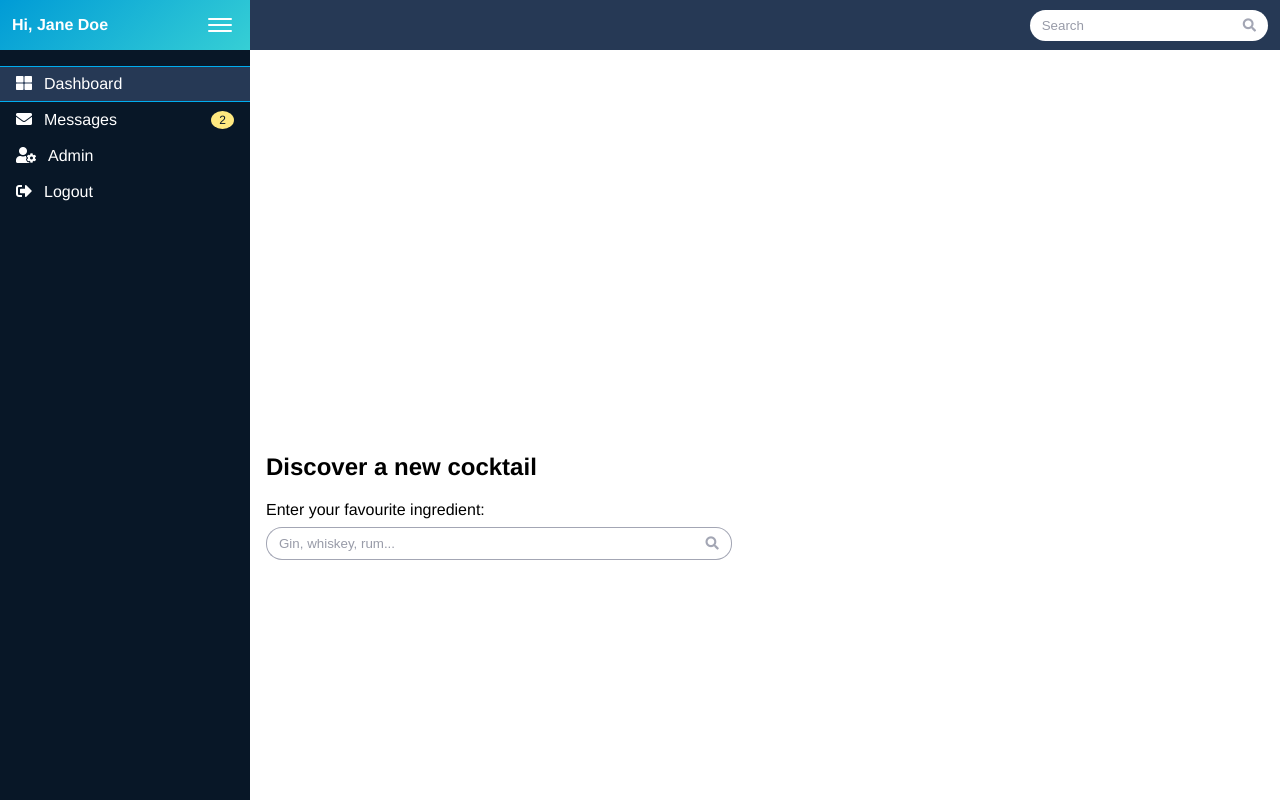
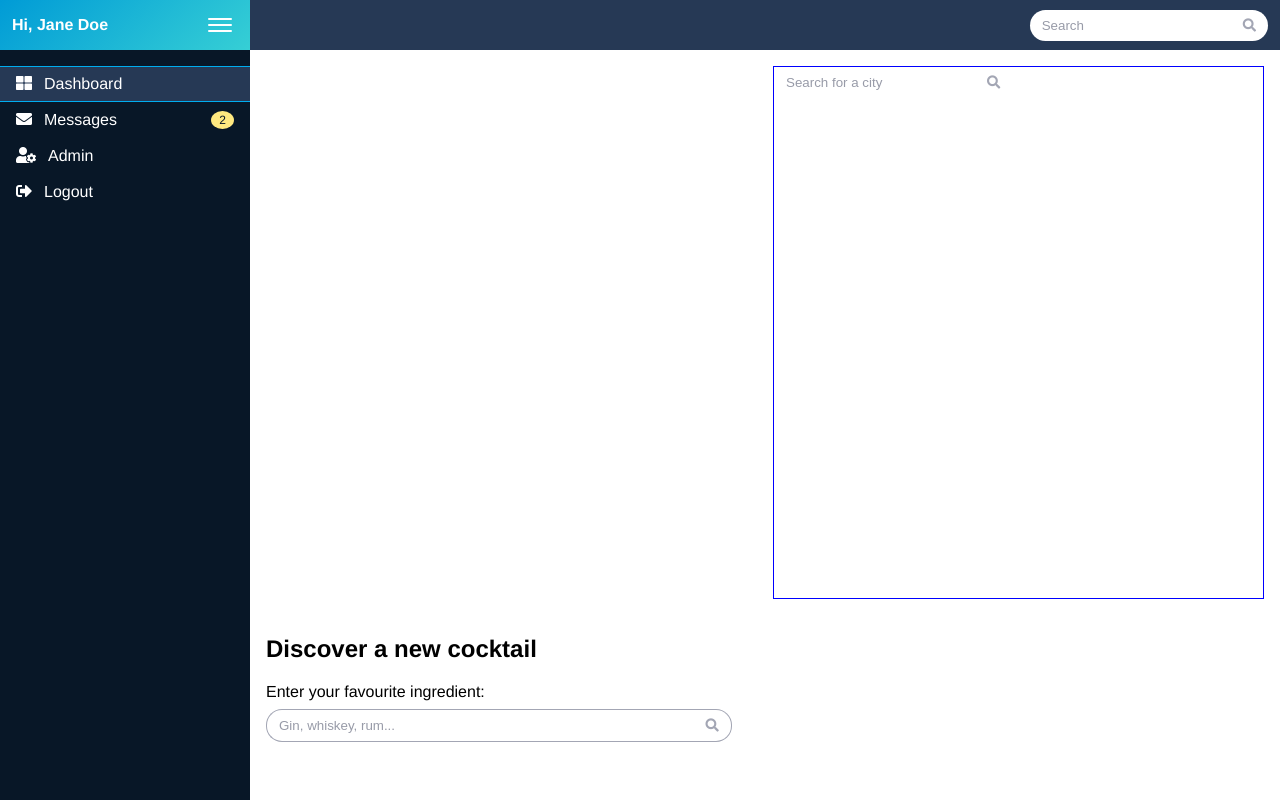
Before and after one commit to ejgoodwin/dashboard_app_potato, a Vue app: page / in a window 1280 px wide. Shown: the top 800 px of the page. Built offline with nearby package versions, Linux system fonts and the light colour scheme.

Commit message:
Early work

```diff
--- a/package.json
+++ b/package.json
@@ -9,7 +9,7 @@
     "vue": "^3.0.4"
   },
   "devDependencies": {
-    "vite": "^1.0.0-rc.13",
-    "@vue/compiler-sfc": "^3.0.4"
+    "@vue/compiler-sfc": "^3.0.4",
+    "vite": "^1.0.0-rc.13"
   }
 }
--- /dev/null
+++ b/src/components/common/Search.vue
@@ -0,0 +1,28 @@
+<template>
+  <form class="search-form"
+  @submit.prevent="search"
+  >
+    <input
+      class="search-form__input"
+      type="text"
+      :placeholder="placeholder"
+      :value="searchText"
+      @input="(event) => $emit('update:searchText', event.target.value)"
+    />
+    <button type="submit" class="search-form__input-btn">
+      <i class="fas fa-search"></i>
+    </button>
+  </form>
+</template>
+
+
+<script>
+export default {
+  name: "Search",
+  props: {
+    'placeholder': String,
+    'searchText':String,
+    'search': Function,
+  }
+};
+</script>
--- a/src/components/widgets/Two.vue
+++ b/src/components/widgets/Two.vue
@@ -1,3 +1,49 @@
 <template>
-	<div></div>
+	<div class="maps">
+        <Search
+        placeholder="Search for a city"
+        v-model:searchText="searchText"
+        :search="searchLocation"
+        />
+        <div id="map">
+          <!-- <mapbox
+          access-token="pk.eyJ1IjoicHVydml0cml2ZWRpIiwiYSI6ImNrYTU1Z3RnYzEwcHgza3AwYTU3c2h2ZDMifQ.3ZFchMC0MNZwHbY2Dz2MMA"
+          :map-options="{
+            style: 'mapbox://styles/mapbox/light-v9',
+            center: [-96, 37.8],
+            zoom: 3,
+            }"
+    /> -->
+        </div>
+    </div>
 </template>
+
+<script>
+import Search from '../common/Search.vue';
+
+export default {
+    name: 'Two',
+    data: () => ({
+        searchText: '',
+    }),
+    components: {
+        Search
+    },
+    methods: {
+        searchLocation() {
+            console.log(this.searchText)
+        },
+    },
+}
+</script>
+
+<style>
+.maps {
+    border: 1px solid blue;
+}
+
+#map {
+  width: 100%;
+  height: 500px;
+}
+</style>
```
Also changed, not shown: 1 other file (tests, documents, lock files or other folders).
